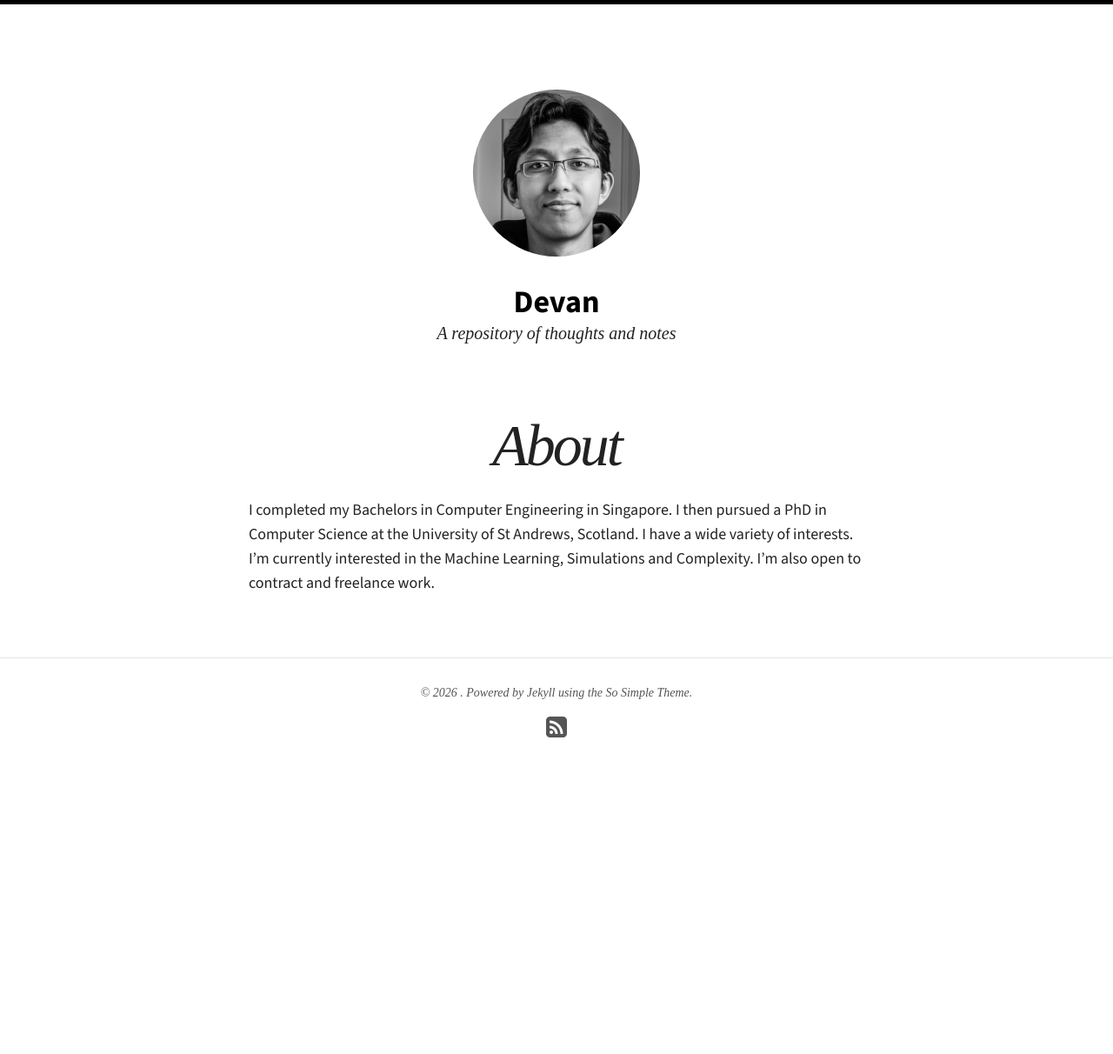
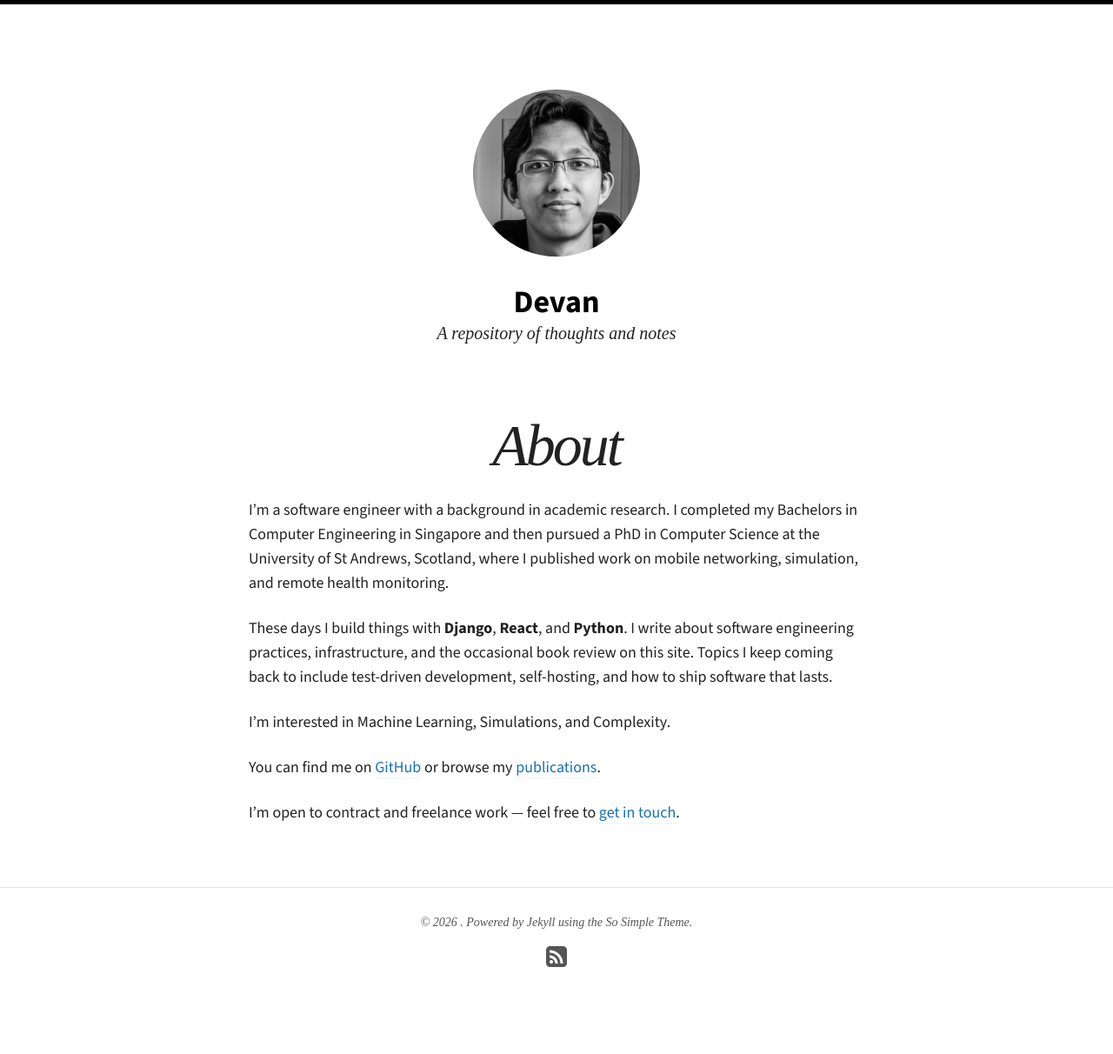
Before and after one commit to DevanR/devanr.github.io, a Jekyll site: the page built from about/index.md, in a window 1280 px wide. Shown: the whole page at 87% size. Built offline with Jekyll 4.4.1, drawn with Linux system fonts in a browser that asks for light colours; nearby versions of some CDN libraries; some web fonts are replaced; before the commit the page ends 948 px from its top, so only the background shows below that.

Commit message:
Flesh out About page with skills and context
Expand from two sentences to a fuller introduction covering current
tech stack, blog topics, research background, and contact info.

Co-Authored-By: Claude Opus 4.6 (1M context) <noreply@anthropic.com>

```diff
--- a/about/index.md
+++ b/about/index.md
@@ -5,7 +5,12 @@ excerpt: "An introduction of myself"
 image:
 ---
 
-I completed my Bachelors in Computer Engineering in Singapore.  I then pursued
-a PhD in Computer Science at the University of St Andrews, Scotland. I have a
-wide variety of interests.  I'm currently interested in the Machine Learning,
-Simulations and Complexity. I'm also open to contract and freelance work.
+I'm a software engineer with a background in academic research. I completed my Bachelors in Computer Engineering in Singapore and then pursued a PhD in Computer Science at the University of St Andrews, Scotland, where I published work on mobile networking, simulation, and remote health monitoring.
+
+These days I build things with **Django**, **React**, and **Python**. I write about software engineering practices, infrastructure, and the occasional book review on this site. Topics I keep coming back to include test-driven development, self-hosting, and how to ship software that lasts.
+
+I'm interested in Machine Learning, Simulations, and Complexity.
+
+You can find me on [GitHub](https://github.com/devanr) or browse my [publications](/publications/).
+
+I'm open to contract and freelance work — feel free to [get in touch](mailto:rehunathan@gmail.com).
```
